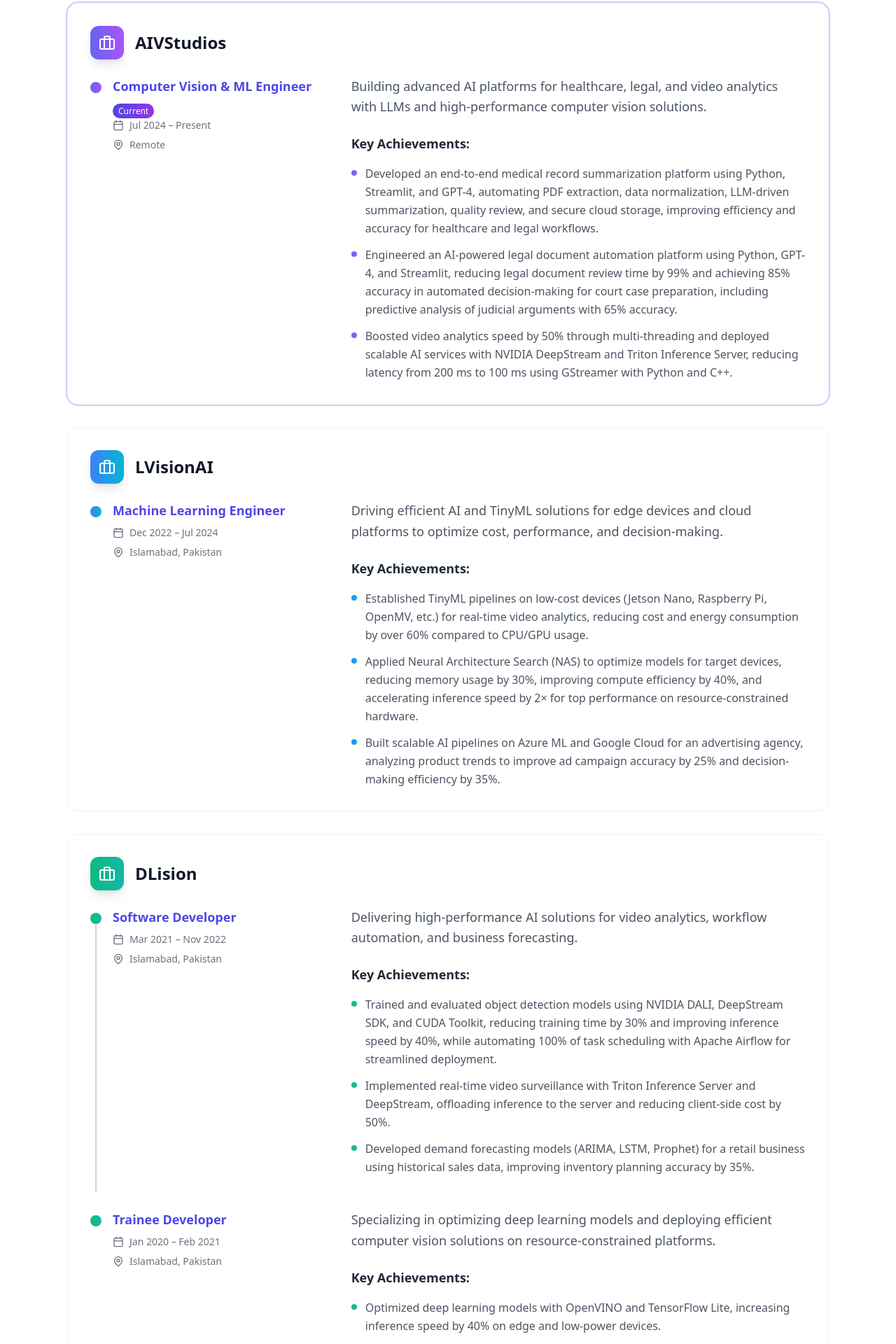
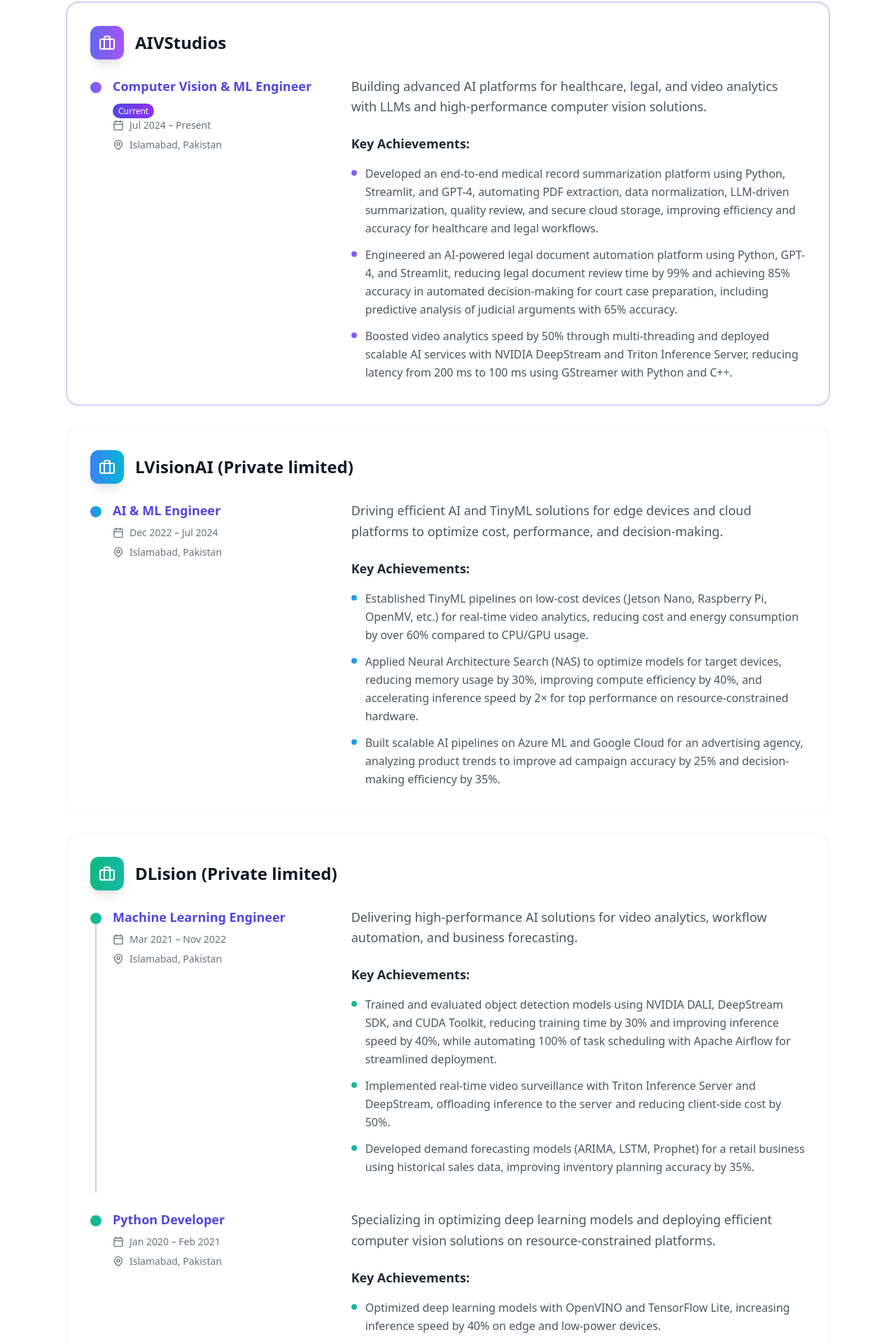
Before and after one commit to Abdulrehmanghani/portfolio, a React (Vite) app: page / in a window 1280 px wide. Shown: the part 3564-5484 px from the top of the page at 70% size. Built offline with nearby package versions, Linux system fonts and the light colour scheme.

Commit message:
Update job titles and company names in App.tsx

```diff
--- a/src/App.tsx
+++ b/src/App.tsx
@@ -576,7 +576,7 @@
         {
           title: "Computer Vision & ML Engineer",
           period: "Jul 2024 – Present",
-          location: "Remote",
+          location: "Islamabad, Pakistan",
           description:
             "Building advanced AI platforms for healthcare, legal, and video analytics with LLMs and high-performance computer vision solutions.",
           achievements: [
@@ -589,11 +589,11 @@
       ]
     },
     {
-      company: "LVisionAI",
+      company: "LVisionAI (Private limited)",
       gradient: "from-blue-500 to-cyan-500",
       roles: [
         {
-          title: "Machine Learning Engineer",
+          title: "AI & ML Engineer",
           period: "Dec 2022 – Jul 2024",
           location: "Islamabad, Pakistan",
           description:
@@ -607,11 +607,11 @@
       ]
     },
     {
-      company: "DLision",
+      company: "DLision (Private limited)",
       gradient: "from-emerald-500 to-teal-500",
       roles: [
         {
-          title: "Software Developer",
+          title: "Machine Learning Engineer",
           period: "Mar 2021 – Nov 2022",
           location: "Islamabad, Pakistan",
           description:
@@ -623,7 +623,7 @@
           ]
         },
         {
-          title: "Trainee Developer",
+          title: "Python Developer",
           period: "Jan 2020 – Feb 2021",
           location: "Islamabad, Pakistan",
           description:
```
